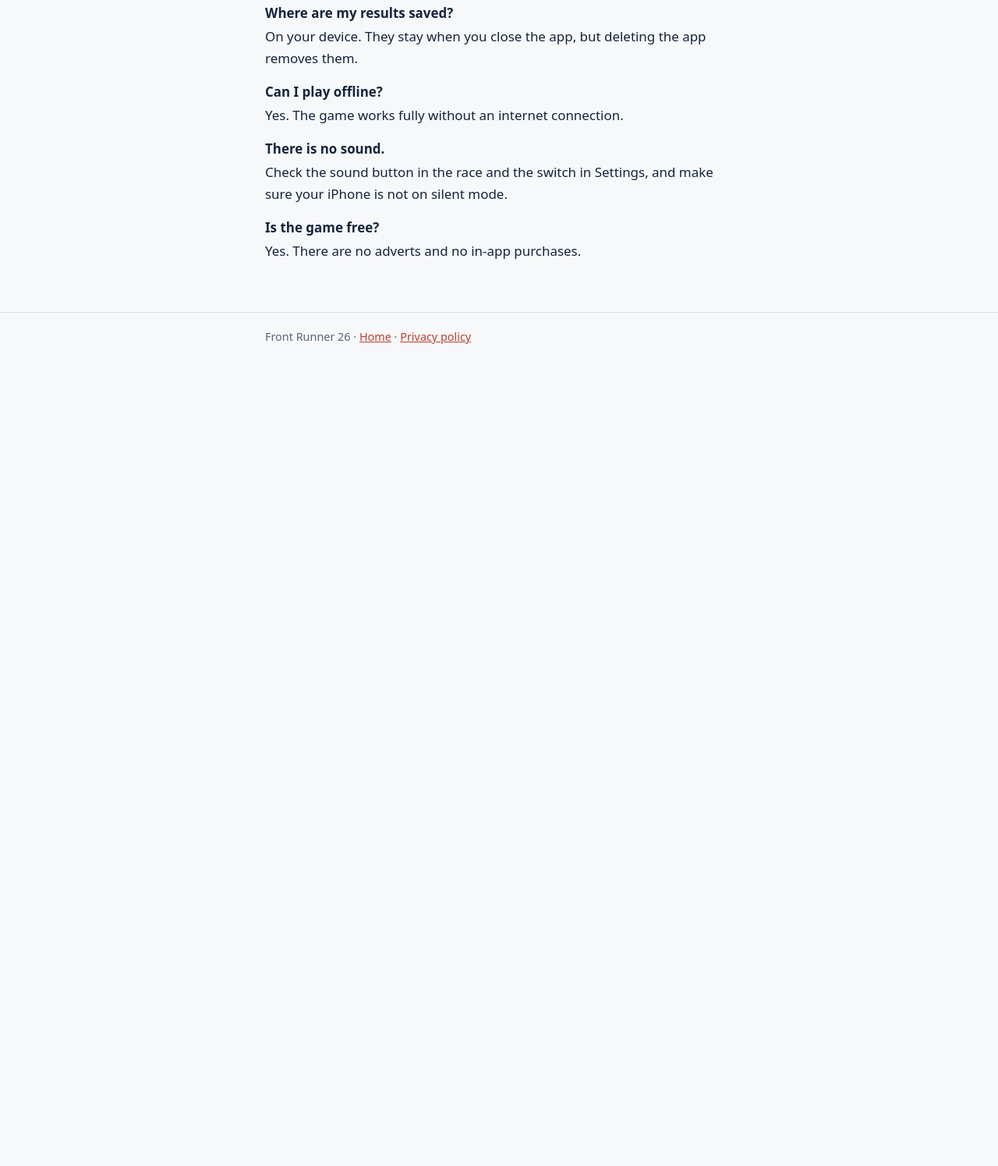
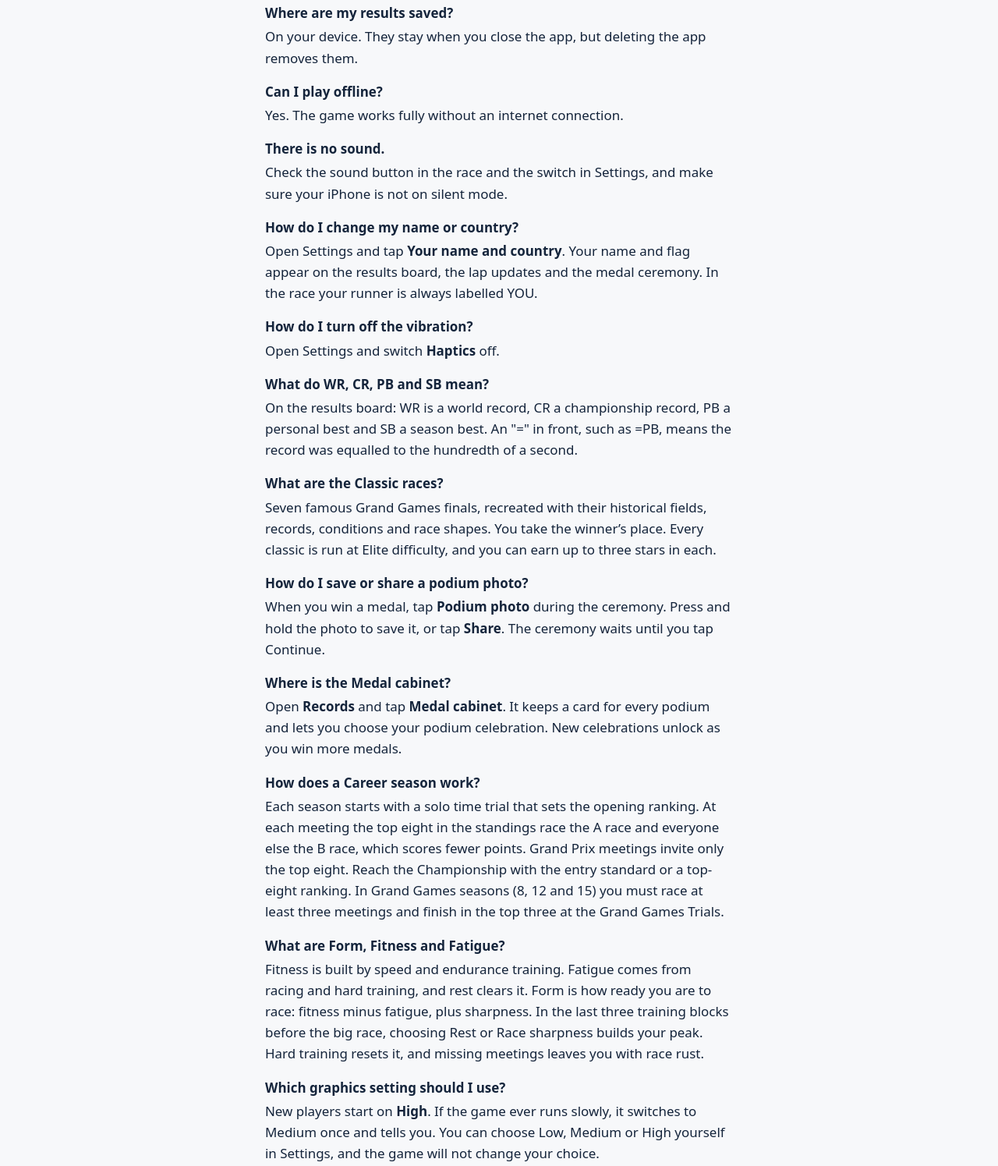
Before and after one commit to psdm77r7fn-lgtm/Front-Runner-26, a plain HTML site: page support.html in a window 1280 px wide. Shown: the part 421-1916 px from the top of the page at 78% size. Before the commit the page ends 896 px from the top, so only its background shows below. Drawn offline with nearby package versions, Linux system fonts and the light colour scheme; a web font is replaced by a local one.

Commit message:
Add files via upload

```diff
--- a/support.html
+++ b/support.html
@@ -4,8 +4,6 @@
 <meta charset="utf-8">
 <meta name="viewport" content="width=device-width, initial-scale=1">
 <title>Support: Front Runner 26</title>
-<link rel="preconnect" href="https://fonts.googleapis.com"><link rel="preconnect" href="https://fonts.gstatic.com" crossorigin>
-<link href="https://fonts.googleapis.com/css2?family=Barlow:wght@400;600&family=Barlow+Condensed:wght@700;800&display=swap" rel="stylesheet">
 <link rel="stylesheet" href="style.css">
 </head>
 <body>
@@ -25,6 +23,24 @@
     <dd>Yes. The game works fully without an internet connection.</dd>
     <dt>There is no sound.</dt>
     <dd>Check the sound button in the race and the switch in Settings, and make sure your iPhone is not on silent mode.</dd>
+    <dt>How do I change my name or country?</dt>
+    <dd>Open Settings and tap <b>Your name and country</b>. Your name and flag appear on the results board, the lap updates and the medal ceremony. In the race your runner is always labelled YOU.</dd>
+    <dt>How do I turn off the vibration?</dt>
+    <dd>Open Settings and switch <b>Haptics</b> off.</dd>
+    <dt>What do WR, CR, PB and SB mean?</dt>
+    <dd>On the results board: WR is a world record, CR a championship record, PB a personal best and SB a season best. An "=" in front, such as =PB, means the record was equalled to the hundredth of a second.</dd>
+    <dt>What are the Classic races?</dt>
+    <dd>Seven famous Grand Games finals, recreated with their historical fields, records, conditions and race shapes. You take the winner&rsquo;s place. Every classic is run at Elite difficulty, and you can earn up to three stars in each.</dd>
+    <dt>How do I save or share a podium photo?</dt>
+    <dd>When you win a medal, tap <b>Podium photo</b> during the ceremony. Press and hold the photo to save it, or tap <b>Share</b>. The ceremony waits until you tap Continue.</dd>
+    <dt>Where is the Medal cabinet?</dt>
+    <dd>Open <b>Records</b> and tap <b>Medal cabinet</b>. It keeps a card for every podium and lets you choose your podium celebration. New celebrations unlock as you win more medals.</dd>
+    <dt>How does a Career season work?</dt>
+    <dd>Each season starts with a solo time trial that sets the opening ranking. At each meeting the top eight in the standings race the A race and everyone else the B race, which scores fewer points. Grand Prix meetings invite only the top eight. Reach the Championship with the entry standard or a top-eight ranking. In Grand Games seasons (8, 12 and 15) you must race at least three meetings and finish in the top three at the Grand Games Trials.</dd>
+    <dt>What are Form, Fitness and Fatigue?</dt>
+    <dd>Fitness is built by speed and endurance training. Fatigue comes from racing and hard training, and rest clears it. Form is how ready you are to race: fitness minus fatigue, plus sharpness. In the last three training blocks before the big race, choosing Rest or Race sharpness builds your peak. Hard training resets it, and missing meetings leaves you with race rust.</dd>
+    <dt>Which graphics setting should I use?</dt>
+    <dd>New players start on <b>High</b>. If the game ever runs slowly, it switches to Medium once and tells you. You can choose Low, Medium or High yourself in Settings, and the game will not change your choice.</dd>
     <dt>Is the game free?</dt>
     <dd>Yes. There are no adverts and no in-app purchases.</dd>
   </dl>
```
Also changed, not shown: index.html (+14 -13 lines).
